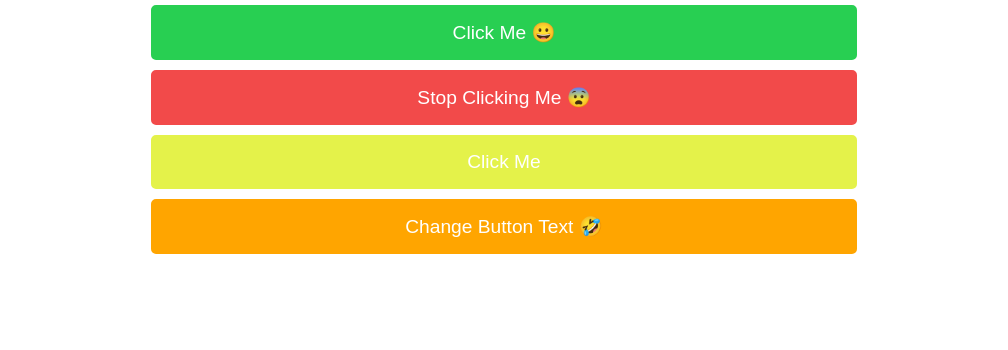
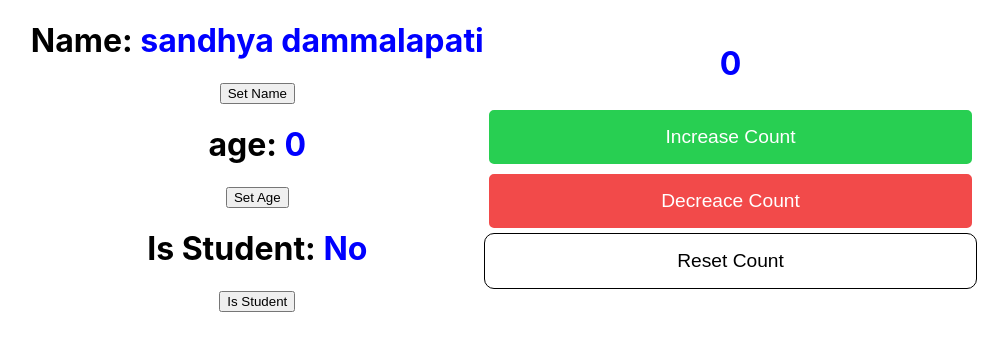
Before and after one commit to anushad246/react-all-concepts, a React (Create React App) app: page / in a window 1280 px wide. Shown: the top 350 px of the page, without its empty margins (136-1144 px from the left). Built offline with nearby package versions, Linux system fonts and the light colour scheme.

Commit message:
useState hook

```diff
--- a/src/App.css
+++ b/src/App.css
@@ -68,6 +68,19 @@
   border-radius: 10px;
   cursor: pointer;
 }
+
+.reset-btn{
+  background-color: white;
+  color: black;
+  border: 1px solid black;
+  height: 100%;
+  width: 100%;
+  font-size: larger;
+  padding: 1rem 1rem;
+  border-radius: 10px;
+  cursor: pointer;
+}
+
 
 .chng-btn-txt{
   background-color: orange;
--- a/src/App.jsx
+++ b/src/App.jsx
@@ -12,7 +12,9 @@ import "./App.css";
 // import Student from "./practice-components/Student";
 // import UserGreetings from "./practice-components/UserGreetings";
 // import List from "./practice-components/List";
-import ClickEventButton from "./practice-components/ClickEventButton";
+// import ClickEventButton from "./practice-components/ClickEventButton";
+import UseStateComponent from "./practice-components/UseStateComponent";
+import Counter from "./practice-components/Counter";
 
 const user = {
   name: "Anusha Dammalapati",
@@ -155,7 +157,9 @@ function App() {
       ></List> */}
       {/* </div> */}
 
-      <ClickEventButton/>
+      {/* <ClickEventButton/> */}
+      <UseStateComponent></UseStateComponent>
+      <Counter></Counter>
     </div>
   );
 }
--- /dev/null
+++ b/src/practice-components/Counter.jsx
@@ -0,0 +1,44 @@
+import React, { useState } from "react";
+
+const Counter = () => {
+  const btnStyle = {
+    display: "flex",
+    flexDirection: "row",
+  };
+
+  const [count, setCount] = useState(0);
+
+  const increaseCount = () => {
+    setCount(count + 1);
+  };
+  const decreaseCount = () => {
+    if (count > 0) {
+      setCount(count - 1);
+    }
+  };
+  const resetCount = () => {
+    setCount(0);
+  };
+
+  return (
+    <div>
+      <h1 style={{ color: "blue" }}>{count}</h1>
+      <div className={btnStyle}>
+        <button className="click-evnet-btn" onClick={() => increaseCount()}>
+          Increase Count
+        </button>
+        <button
+          className="stop-click-evnet-btn"
+          onClick={() => decreaseCount()}
+        >
+          Decreace Count
+        </button>
+        <button className="reset-btn" onClick={() => resetCount()}>
+          Reset Count
+        </button>
+      </div>
+    </div>
+  );
+};
+
+export default Counter;
--- /dev/null
+++ b/src/practice-components/UseStateComponent.jsx
@@ -0,0 +1,41 @@
+import React, { useState } from "react";
+
+const UseStateComponent = () => {
+  const [name, setName] = useState("sandhya dammalapati");
+  const [age, setAge] = useState(0);
+  const [isStudent, setIsStudent] = useState(false);
+
+  const setNewName = () => {
+    setName("anusha dammalapati");
+  };
+
+  const setNewAge = () => {
+    setAge(age + 1);
+  };
+
+  const studentOrNot = () => {
+    setIsStudent(!isStudent);
+  };
+
+  return (
+    <div>
+      <h1>
+        Name: <span style={{ color: "blue" }}>{name}</span>
+      </h1>
+      <button onClick={() => setNewName()}>Set Name</button>
+
+      <h1>
+        age: <span style={{ color: "blue" }}>{age}</span>
+      </h1>
+      <button onClick={() => setNewAge()}>Set Age</button>
+
+      <h1>
+        Is Student:{" "}
+        <span style={{ color: "blue" }}>{isStudent ? "Yes" : "No"}</span>
+      </h1>
+      <button onClick={() => studentOrNot()}>Is Student</button>
+    </div>
+  );
+};
+
+export default UseStateComponent;
```
